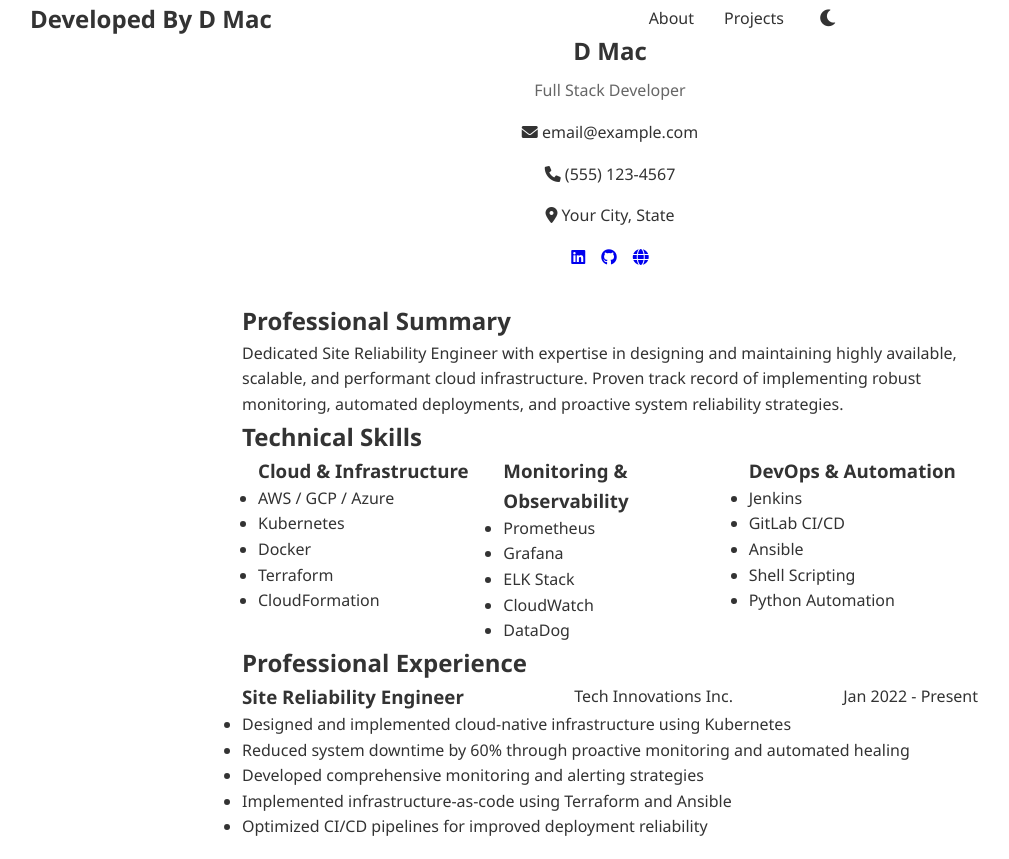
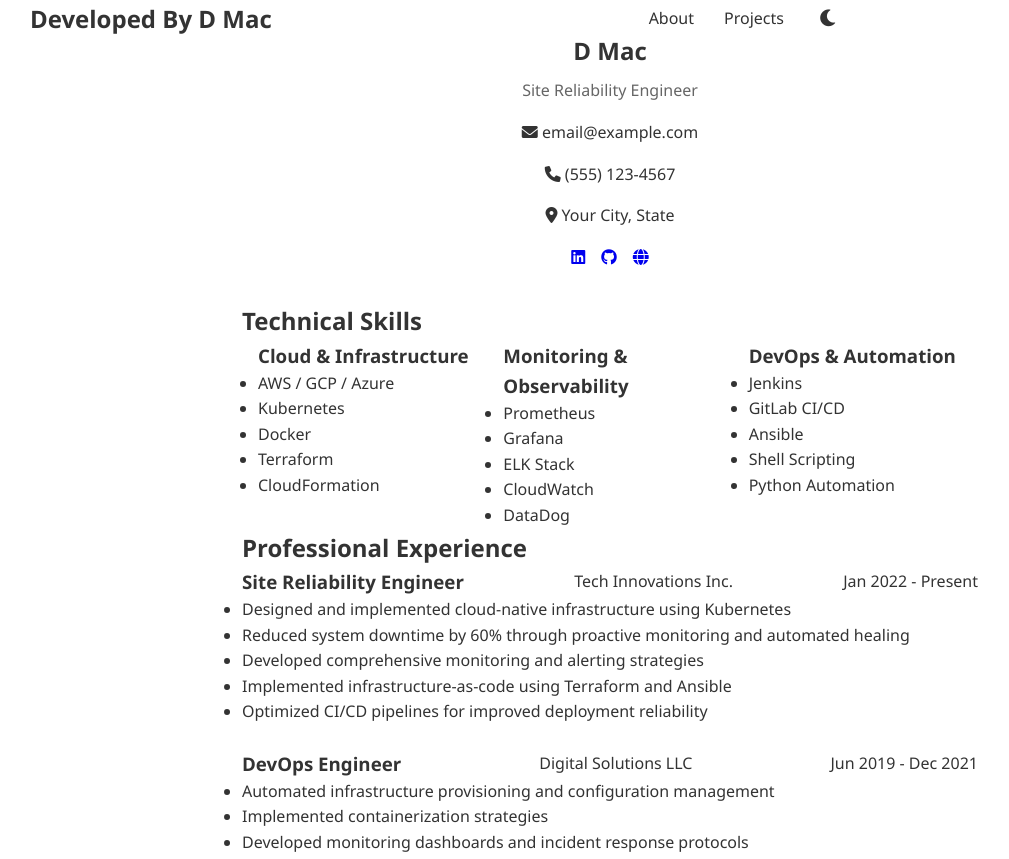
Before and after one commit to developedbydmac/dmac-portfolio, a plain HTML site: page about.html in a window 1280 px wide. Shown: the top 859 px of the page, without its empty margins (30-1039 px from the left). Drawn offline with Linux system fonts and the light colour scheme.

Commit message:
took of resume summary for now

```diff
--- a/about.html
+++ b/about.html
@@ -38,7 +38,7 @@
         <section class="resume-header">
             <div class="resume-contact">
                 <h1>D Mac</h1>
-                <p class="resume-title">Full Stack Developer</p>
+                <p class="resume-title">Site Reliability Engineer</p>
                 <div class="contact-info">
                     <p><i class="fas fa-envelope"></i> email@example.com</p>
                     <p><i class="fas fa-phone"></i> (555) 123-4567</p>
@@ -52,7 +52,7 @@
             </div>
         </section>
 
-        <section class="resume-summary">
+        <!-- <section class="resume-summary">
             <h2>Professional Summary</h2>
             <p>
                 Dedicated Site Reliability Engineer with expertise in designing and maintaining
@@ -60,7 +60,7 @@
                 record of implementing robust monitoring, automated deployments, and proactive
                 system reliability strategies.
             </p>
-        </section>
+        </section> -->
 
         <section class="resume-skills">
             <h2>Technical Skills</h2>
```
